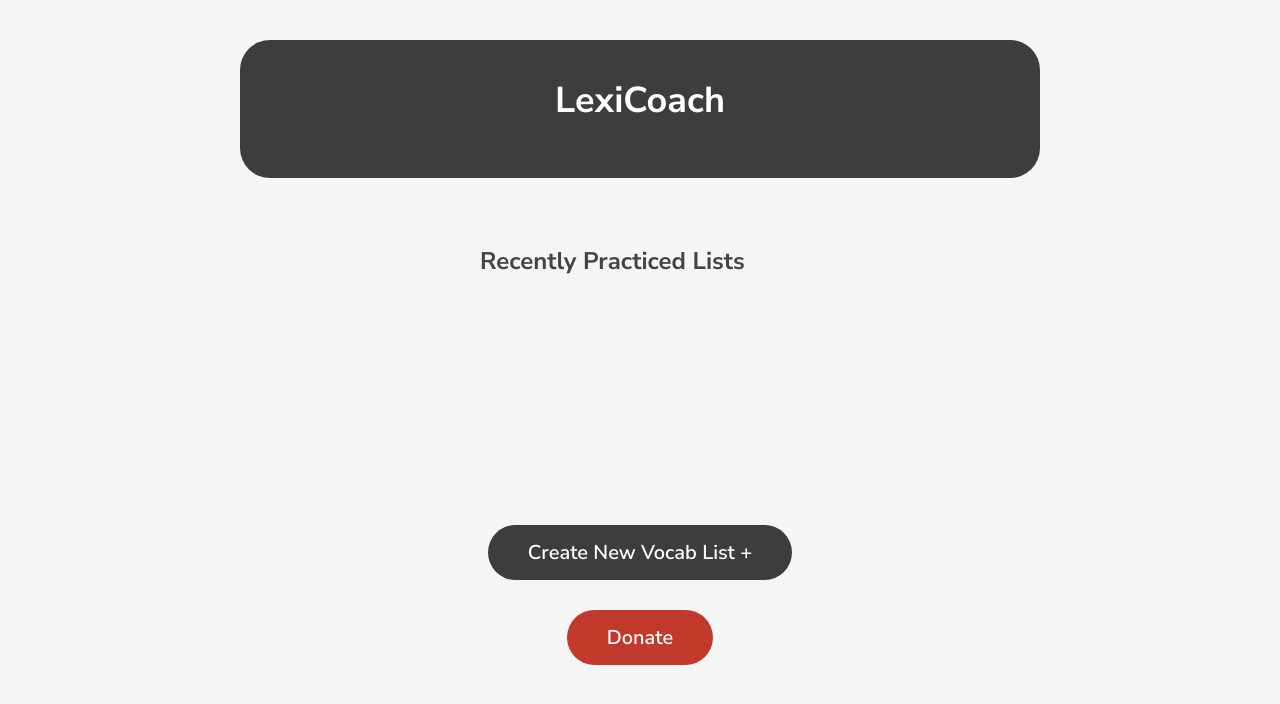
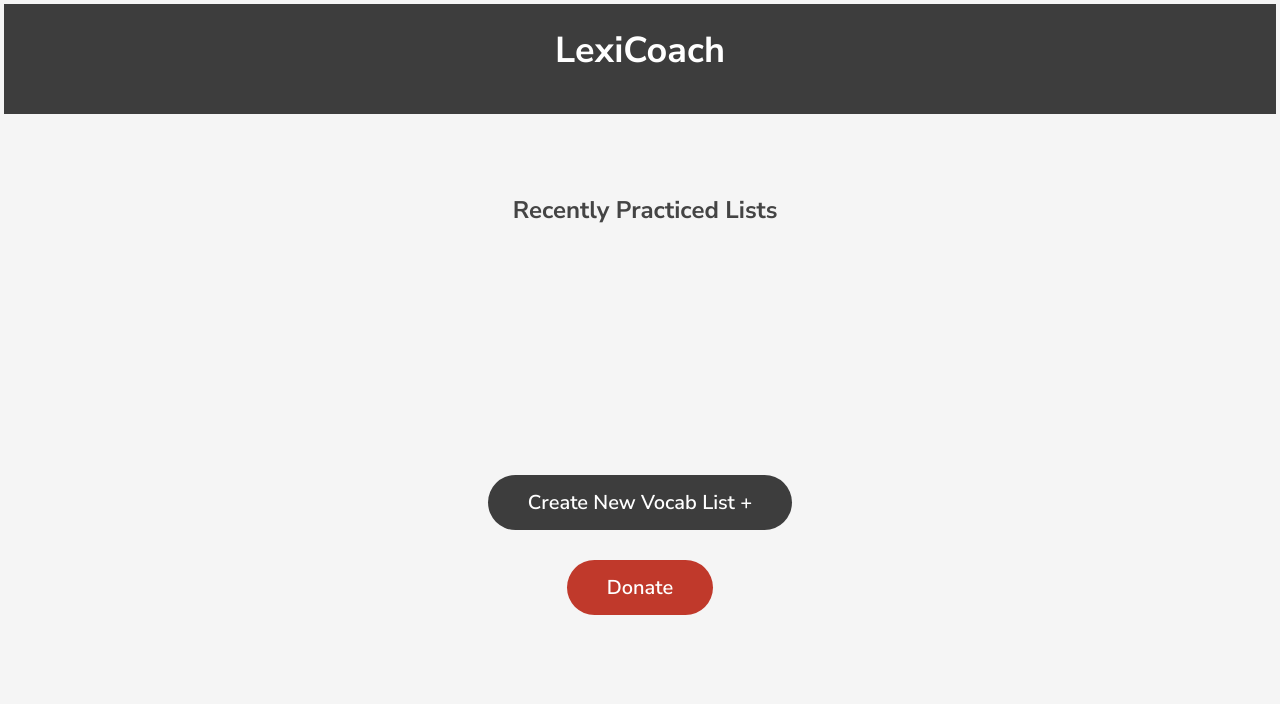
Before and after one commit to grizzledwarvet23/LexiCoach, a Flask app: page / in a window 1280 px wide. Shown: the top 704 px of the page. Run offline with Flask 3, Linux system fonts and the light colour scheme.

Commit message:
added header/footer

```diff
--- a/static/style.css
+++ b/static/style.css
@@ -6,9 +6,10 @@ body {
 }
 
 .container {
-	max-width: 800px;
+	max-width:100%;
 	margin: 0 auto;
-	padding: 40px 20px;
+	padding: 4px 4px;
+	max-height: 100%;
 }
 
 input[type="text"],
@@ -35,7 +36,7 @@ textarea {
 	font-size: 24px;
 	font-weight: 700;
 	margin-bottom: 20px;
-	margin-left: 30%;
+	margin-left: 40%;
 	padding-top: 5%;
 }
 
@@ -103,11 +104,30 @@ textarea {
 	display: block;
 	background-color: #3d3d3d;
 	color: #fff;
-	padding: 16px 40px;
-	border-radius: 30px;
-	font-size: 20px;
+	padding: 2px 4px;
+	border-radius: 0px;
+	font-size: 16px;
 	font-weight: 600;
-	margin: 0 auto 30px;
+	margin: 0 auto 0px;
+	border: none;
+	cursor: pointer;
+	text-align: center;
+	place-items: center;
+	width: 100%;
+}
+
+.footer-button {
+	/* this is for the button that takes you back to the home page, make it cover the complete width of the screen */
+	/* add the following styles */
+	display: block;
+	background-color: #3d3d3d;
+	color: #fff;
+	padding: 2px 4px;
+	border-radius: 0px;
+	font-size: 12px;
+	font-weight: 600;
+	margin: 0 auto 0px;
+	margin-top: 96px;
 	border: none;
 	cursor: pointer;
 	text-align: center;
```
